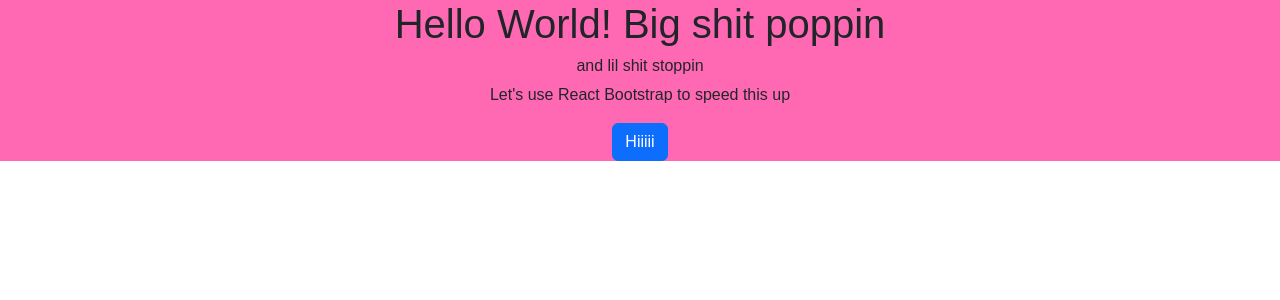
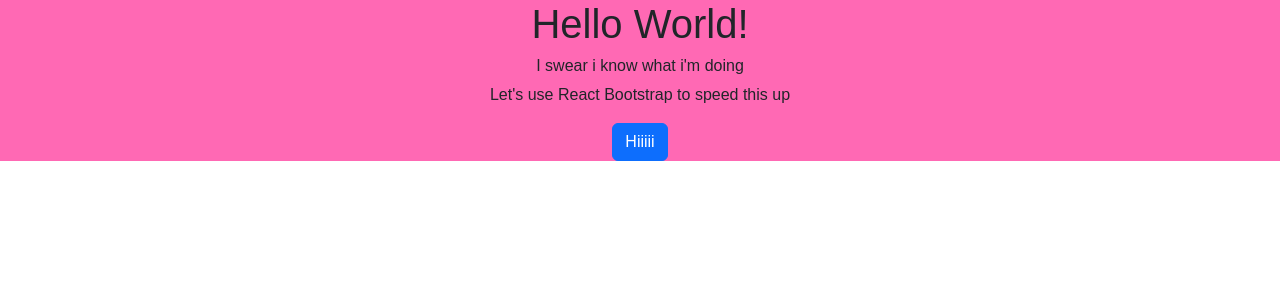
Before and after one commit to emmakatharyn/district-contacts, a React (Create React App) app: page / in a window 1280 px wide. Shown: the top 300 px of the page. Built offline with nearby package versions, Linux system fonts and the light colour scheme.

Commit message:
verbiage fix heh

```diff
--- a/src/App.js
+++ b/src/App.js
@@ -7,8 +7,8 @@ import Button from "react-bootstrap/Button";
 function App() {
   return (
     <div className='App'>
-      <h1>Hello World! Big shit poppin</h1>
-      <h6>and lil shit stoppin</h6>
+      <h1>Hello World! </h1>
+      <h6>I swear i know what i'm doing</h6>
       <p>Let's use React Bootstrap to speed this up</p>
       <Button>Hiiiii</Button>
     </div>
```
